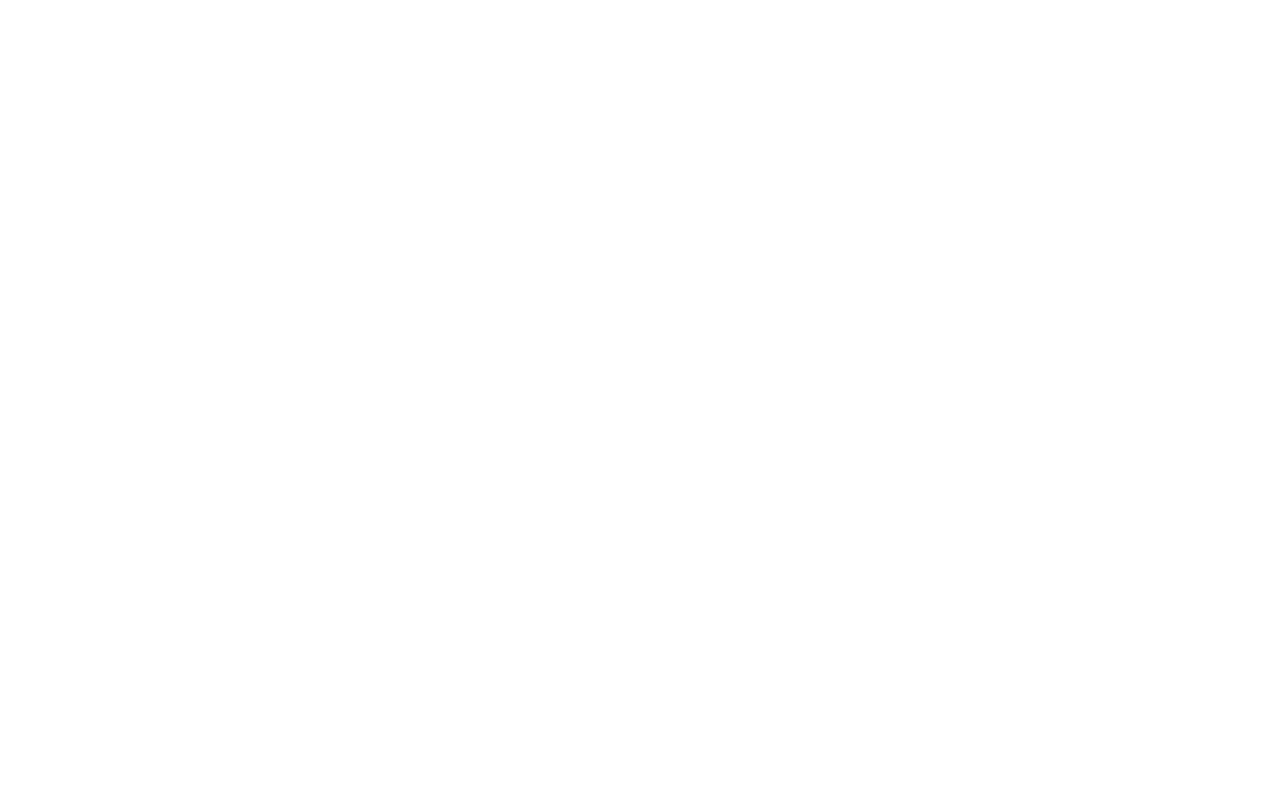
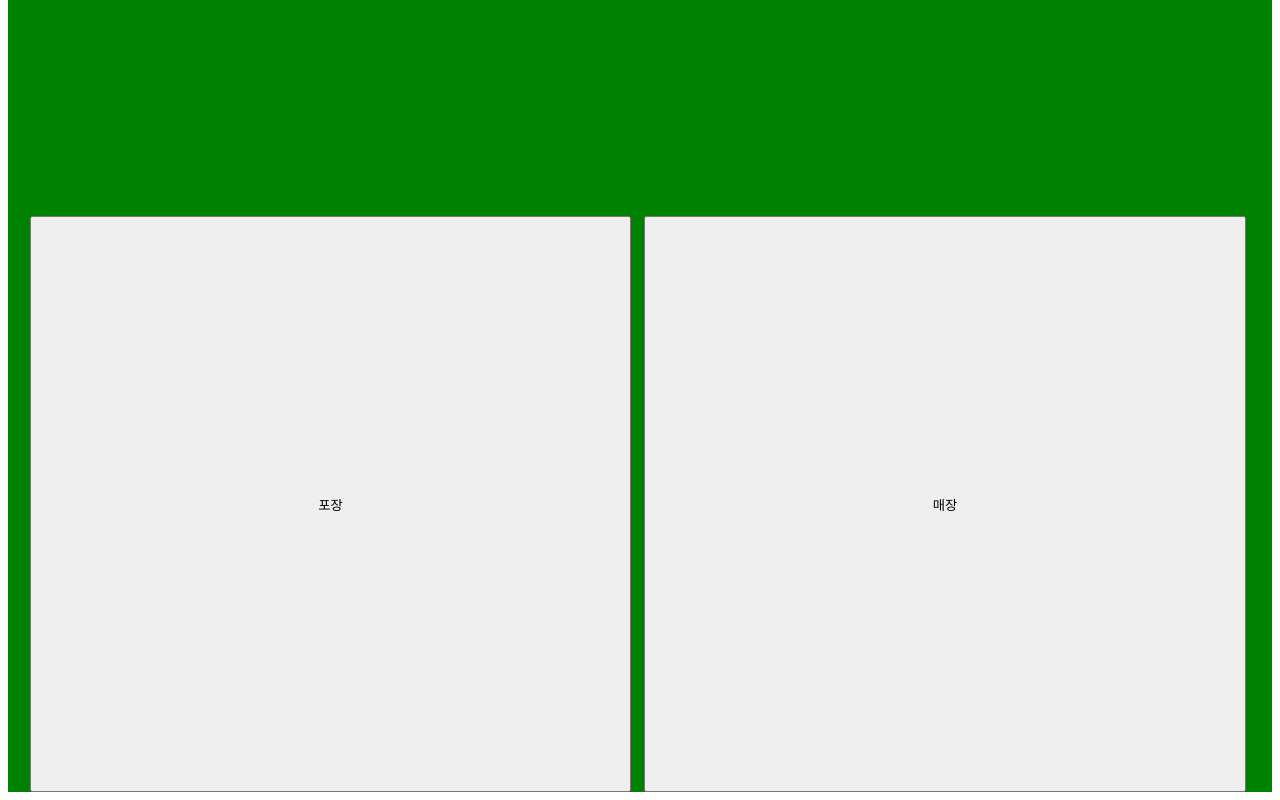
Before and after one commit to Kim-kym/TeamProject-second, a React (Vite) app: page / in a window 1280 px wide. Shown: the part 304-1104 px from the top of the page. Before the commit the page ends 800 px from the top, so only its background shows below. Built offline with nearby package versions, Linux system fonts and the light colour scheme.

Commit message:
홈 만든 거 공유 입니다

```diff
--- a/src/App.jsx
+++ b/src/App.jsx
@@ -1,3 +1,14 @@
+//test code
+import Home from './components/김경빈/Home';
+
+function App() {
+    return (
+        <Home/>
+    );
+}
+
+export default App;
+
 // import { useState } from "react";
 // import reactLogo from "./assets/react.svg";
 // import viteLogo from "/vite.svg";
--- /dev/null
+++ b/src/app/Home.jsx
@@ -0,0 +1,39 @@
+
+
+function Home() {
+
+    let orderOption = "";
+
+    const orderOptionSelect = (option) => {
+        orderOption = option;
+        console.log(orderOption)
+    };
+
+    const getOrderoption = () => {
+        return orderOption.current
+    };
+
+    return (
+        <div style={{ backgroundColor: 'green' }}>
+            <div style={{ backgroundColor: 'green', height: '40vw', fontSize: '10vw'}}></div>
+
+            <div>
+                <button
+                    style={{ width: '47vw', height: '45vw', marginRight: '1vw', marginLeft: '1.7vw'  }}
+                    onClick={() => orderOptionSelect('포장')}
+                >
+                    포장
+                </button>
+
+                <button
+                    style={{ width: '47vw', height: '45vw' }}
+                    onClick={() => orderOptionSelect('매장')}
+                >
+                    매장
+                </button>
+            </div>
+        </div>
+    );
+}
+
+export default Home;
--- /dev/null
+++ b/src/components/김경빈/Home.jsx
@@ -0,0 +1,39 @@
+
+
+function Home() {
+
+    let orderOption = "";
+
+    const orderOptionSelect = (option) => {
+        orderOption = option;
+        console.log(orderOption)
+    };
+
+    // const getOrderoption = () => {
+    //     return orderOption.current
+    // }; 빨간줄 신경 쓰이니까 주석처리....
+
+    return (
+        <div style={{ backgroundColor: 'green' }}>
+            <div style={{ backgroundColor: 'green', height: '40vw', fontSize: '10vw'}}></div>
+
+            <div>
+                <button
+                    style={{ width: '47vw', height: '45vw', marginRight: '1vw', marginLeft: '1.7vw'  }}
+                    onClick={() => orderOptionSelect('포장')}
+                >
+                    포장
+                </button>
+
+                <button
+                    style={{ width: '47vw', height: '45vw' }}
+                    onClick={() => orderOptionSelect('매장')}
+                >
+                    매장
+                </button>
+            </div>
+        </div>
+    );
+}
+
+export default Home;
--- a/src/main.jsx
+++ b/src/main.jsx
@@ -1,9 +1,10 @@
 import { StrictMode } from "react";
 import { createRoot } from "react-dom/client";
-import "./styled/Modal.css";
-import App from "./app/Modal";
+// import "./styled/Modal.css";
+// import App from "./app/Modal";
 // import App from "./components/toppingslide";
 // import App from "/src/app/mainHome.jsx";
+import App from "./App"
 
 createRoot(document.getElementById("root")).render(
   <StrictMode>
```
